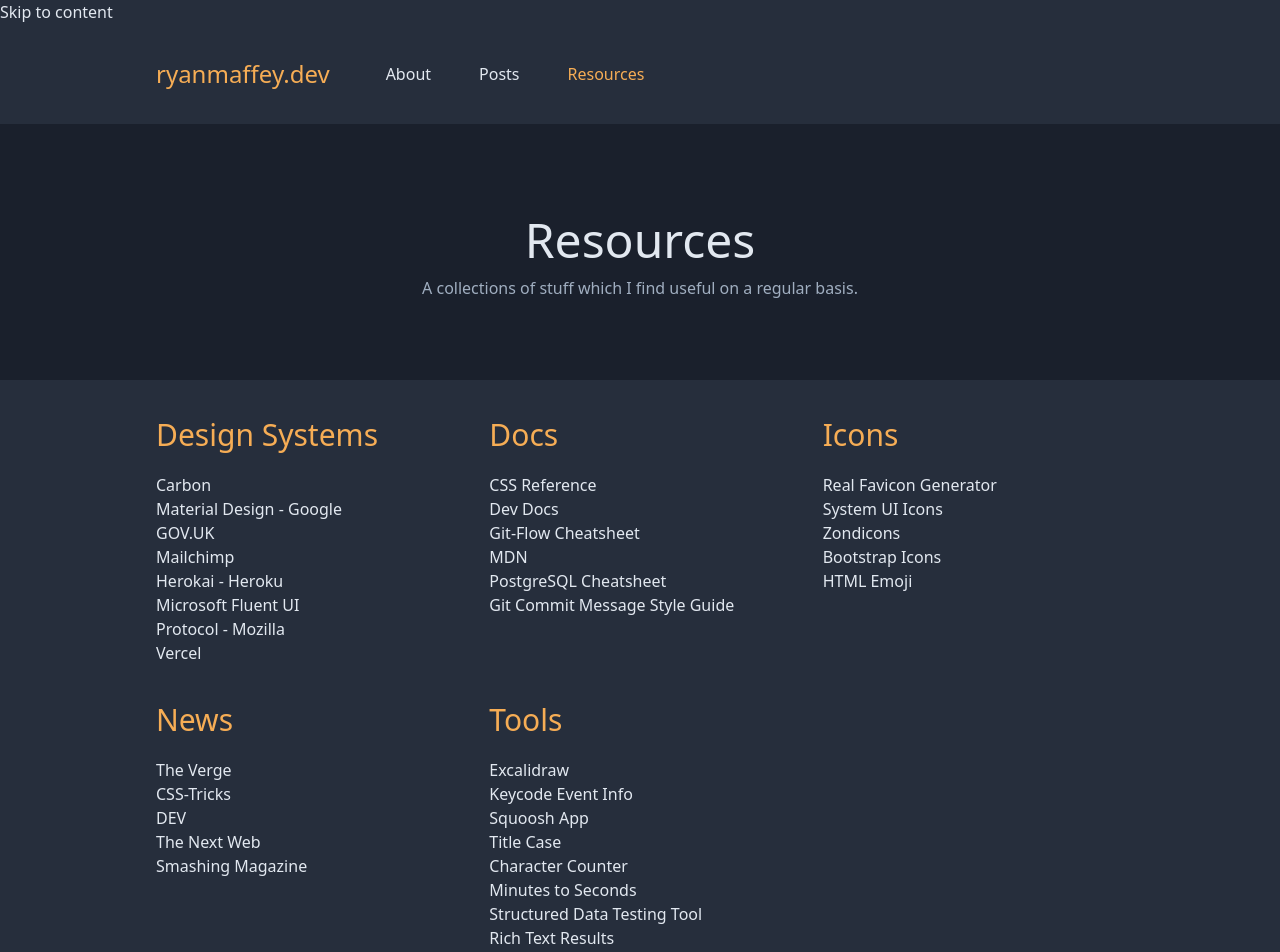
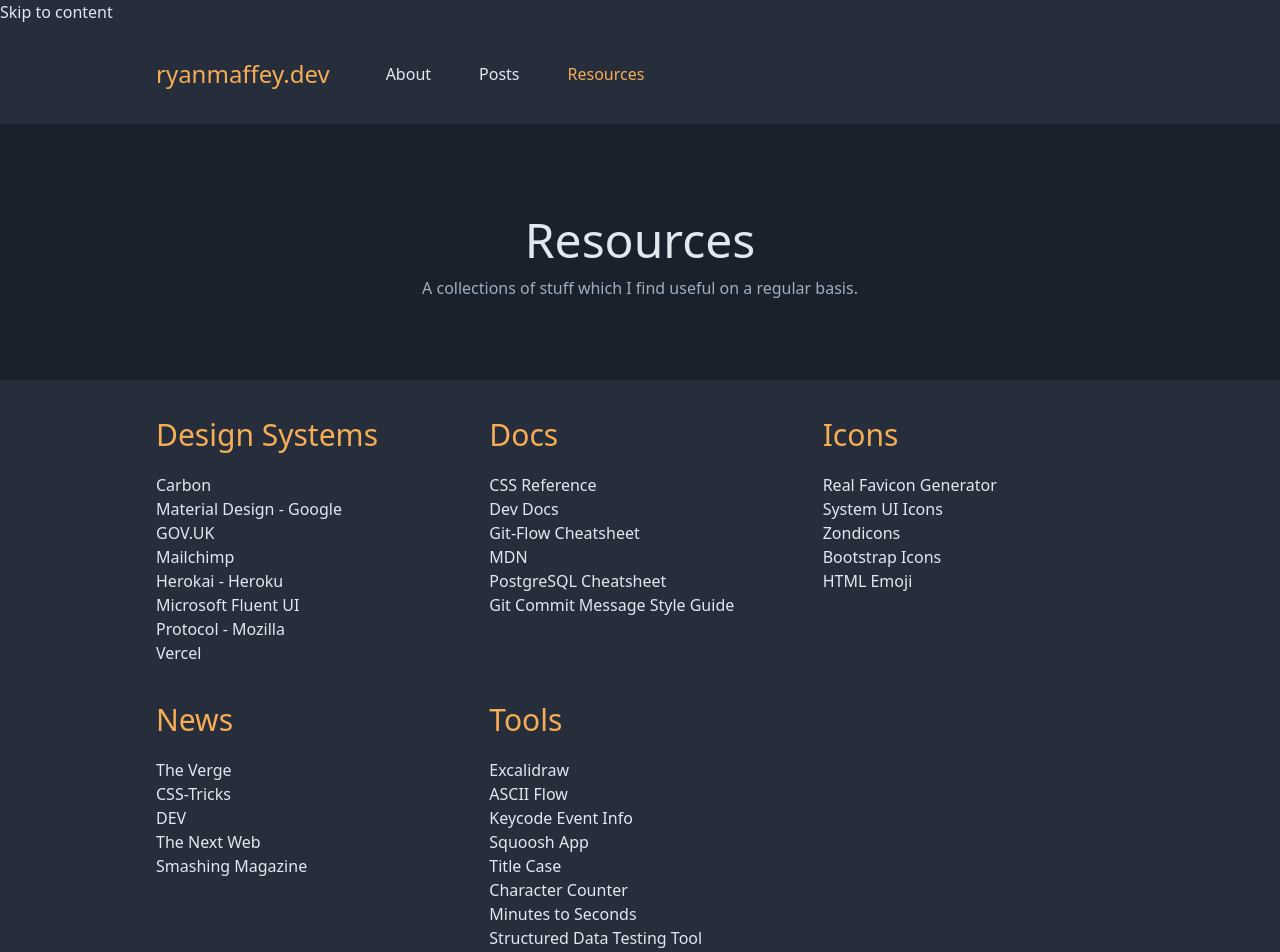
Before and after one commit to ryanmaffey/ryanmaffey.dev, a Next.js app: page /resources in a window 1280 px wide. Shown: the top 952 px of the page. Built offline with nearby package versions, Linux system fonts and the light colour scheme.

Commit message:
chore: add ASCII Flow to resources

```diff
--- a/pages/resources/index.tsx
+++ b/pages/resources/index.tsx
@@ -234,6 +234,14 @@
                             </Anchor>
                         </li>
                         <li>
+                            <Anchor
+                                href="http://asciiflow.com/"
+                                isExternalLink
+                            >
+                                ASCII Flow
+                            </Anchor>
+                        </li>
+                        <li>
                             <Anchor href="http://keycode.info/" isExternalLink>
                                 Keycode Event Info
                             </Anchor>
```
